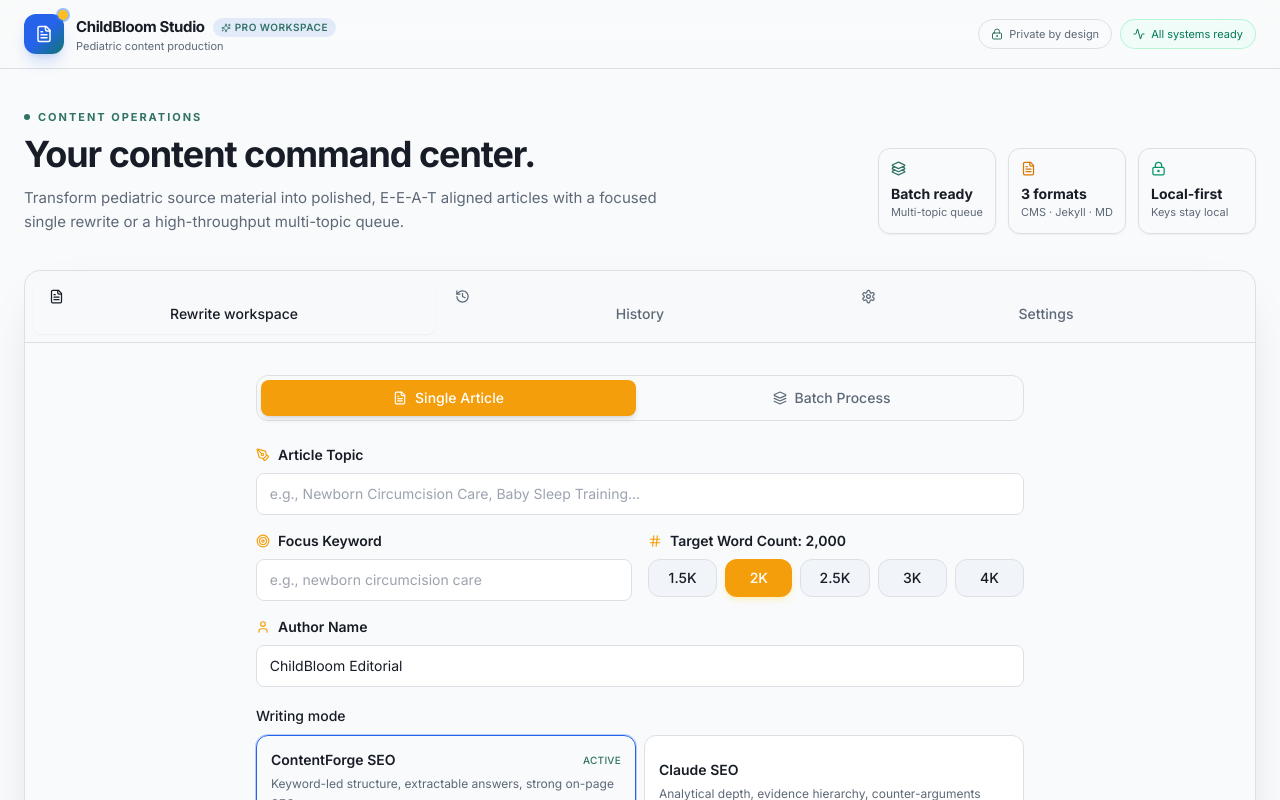
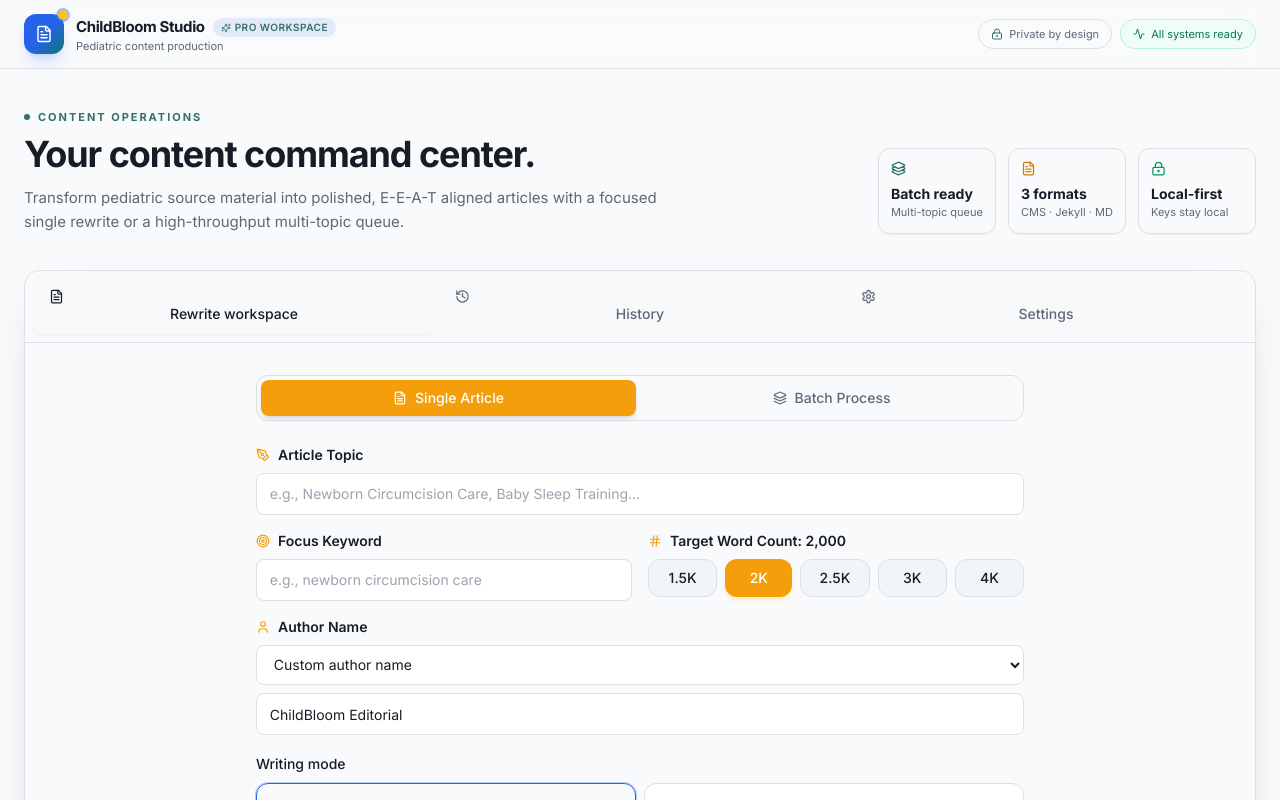
Before and after one commit to apkaapna007-a11y/vigilant-enigma, a Next.js app: page / in a window 1280 px wide. Shown: the top 800 px of the page. Built offline with nearby package versions, Linux system fonts and the light colour scheme.

Commit message:
Add reusable author presets

```diff
--- a/components/upload-tab.tsx
+++ b/components/upload-tab.tsx
@@ -25,6 +25,13 @@
 } from "lucide-react";
 
 const WORD_COUNTS = [1500, 2000, 2500, 3000, 4000];
+const AUTHOR_PRESETS = [
+  "Dr. Ahmed Raza",
+  "Dr. Michael Aderson, MD",
+  "Dr. Sarah Williams",
+  "Dr. Emily Chen",
+  "Dr. Sophia",
+] as const;
 type GenerationMode = "generate" | "rewrite";
 type WorkflowMode = "single" | "multi";
 
@@ -333,6 +340,18 @@
           <User size={14} className="text-amber-500" />
           Author Name
         </label>
+        <select
+          value={AUTHOR_PRESETS.includes(authorName as (typeof AUTHOR_PRESETS)[number]) ? authorName : "__custom__"}
+          onChange={(e) => {
+            if (e.target.value !== "__custom__") setAuthorName(e.target.value);
+          }}
+          className="input"
+          disabled={isProcessing}
+          aria-label="Choose an author preset"
+        >
+          <option value="__custom__">Custom author name</option>
+          {AUTHOR_PRESETS.map((author) => <option key={author} value={author}>{author}</option>)}
+        </select>
         <input
           type="text"
           value={authorName}
@@ -514,6 +533,17 @@
             <User size={14} className="text-amber-500" />
             Author Name
           </label>
+          <select
+            value={AUTHOR_PRESETS.includes(authorName as (typeof AUTHOR_PRESETS)[number]) ? authorName : "__custom__"}
+            onChange={(e) => {
+              if (e.target.value !== "__custom__") setAuthorName(e.target.value);
+            }}
+            className="input"
+            aria-label="Choose an author preset"
+          >
+            <option value="__custom__">Custom author name</option>
+            {AUTHOR_PRESETS.map((author) => <option key={author} value={author}>{author}</option>)}
+          </select>
           <input
             type="text"
             value={authorName}
```
